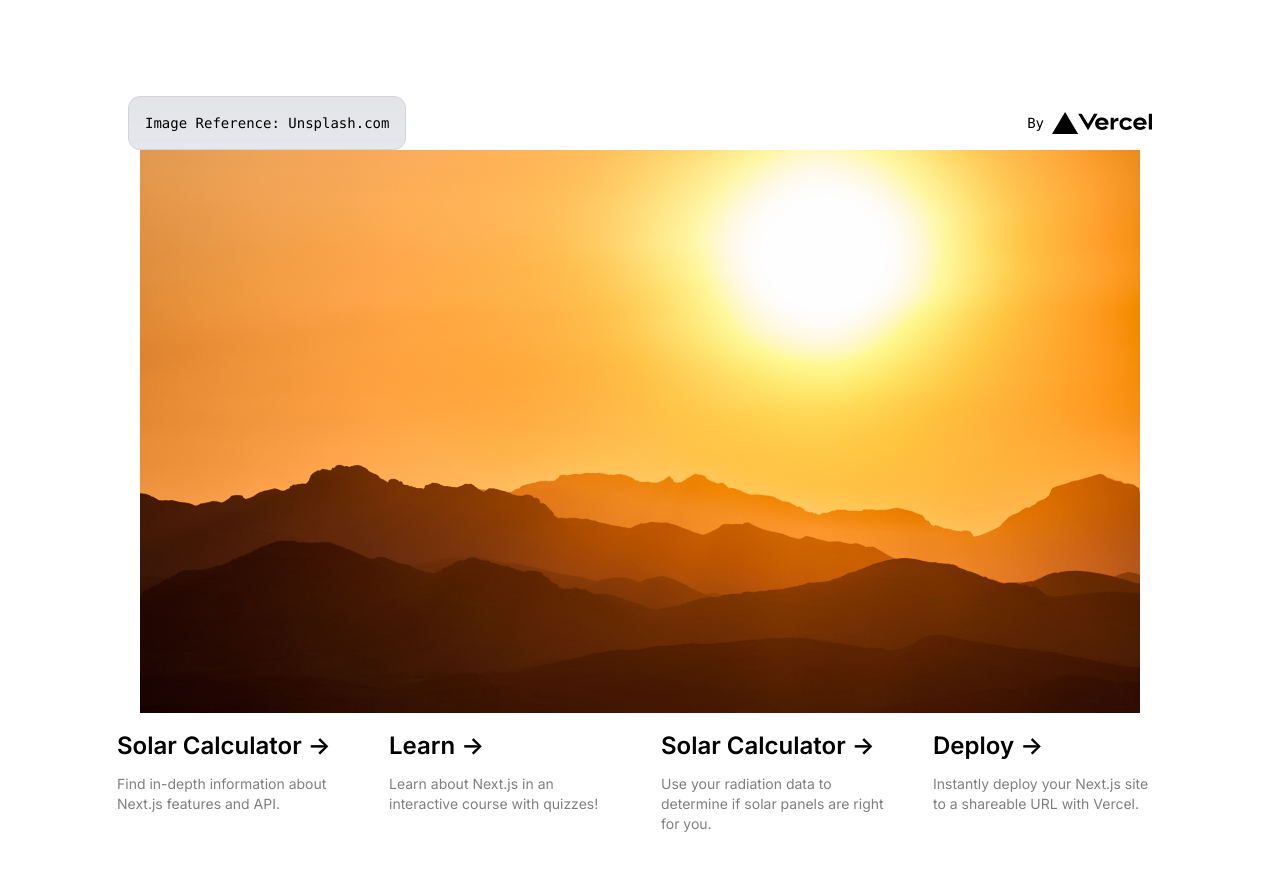
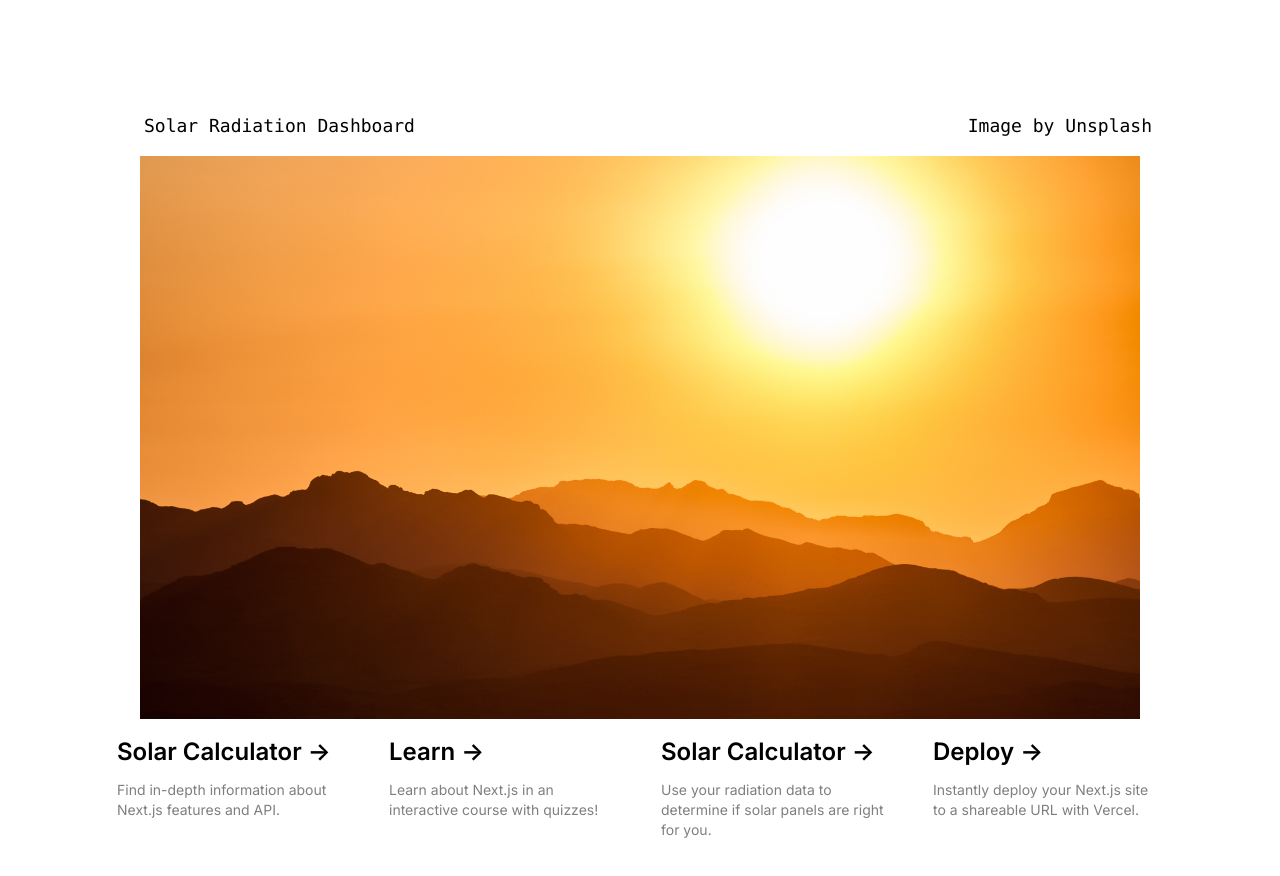
Before and after one commit to mill2808/mi449_final5, a Next.js app: page / in a window 1280 px wide. Shown: the top 876 px of the page. Built offline with nearby package versions, Linux system fonts and the light colour scheme.

Commit message:
header styling

```diff
--- a/src/pages/index.js
+++ b/src/pages/index.js
@@ -8,26 +8,18 @@ export default function Home() {
     <main
       className={`flex min-h-screen flex-col items-center justify-between p-24 ${inter.className}`}
     >
-      <div className="z-10 w-full max-w-5xl items-center justify-between font-mono text-sm lg:flex">
-        <p className="fixed left-0 top-0 flex w-full justify-center border-b border-gray-300 bg-gradient-to-b from-zinc-200 pb-6 pt-8 backdrop-blur-2xl dark:border-neutral-800 dark:bg-zinc-800/30 dark:from-inherit lg:static lg:w-auto lg:rounded-xl lg:border lg:bg-gray-200 lg:p-4 lg:dark:bg-zinc-800/30">
-          Image Reference: Unsplash.com
+      <div className="z-10 w-full max-w-5xl items-center justify-between font-mono text-lg lg:flex">
+        <p className="fixed left-0 top-0 flex w-full justify-center dark:from-inherit lg:static lg:w-auto lg:p-4 lg:dark:bg-zinc-800/30">
+          Solar Radiation Dashboard
         </p>
-        <div className="fixed bottom-0 left-0 flex h-48 w-full items-end justify-center bg-gradient-to-t from-white via-white dark:from-black dark:via-black lg:static lg:h-auto lg:w-auto lg:bg-none">
+        <div className="fixed bottom-0 left-0 flex h-48 w-full items-end justify-center  lg:static lg:h-auto lg:w-auto ">
           <a
             className="pointer-events-none flex place-items-center gap-2 p-8 lg:pointer-events-auto lg:p-0"
-            href="https://vercel.com?utm_source=create-next-app&utm_medium=default-template-tw&utm_campaign=create-next-app"
+            href="https:unsplash.com"
             target="_blank"
             rel="noopener noreferrer"
           >
-            By{' '}
-            <Image
-              src="/vercel.svg"
-              alt="Vercel Logo"
-              className="dark:invert"
-              width={100}
-              height={24}
-              priority
-            />
+            Image by Unsplash
           </a>
         </div>
       </div>
```
